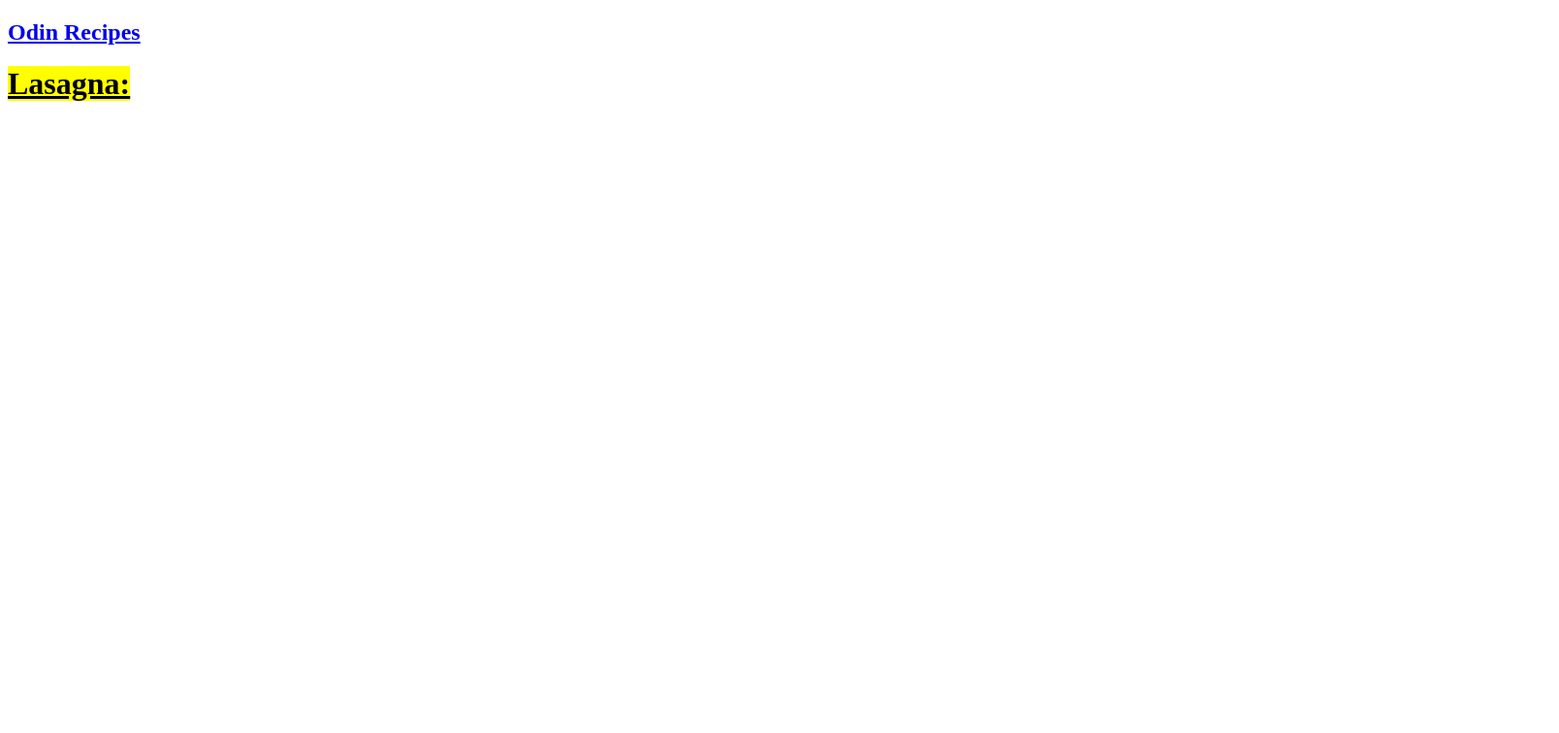
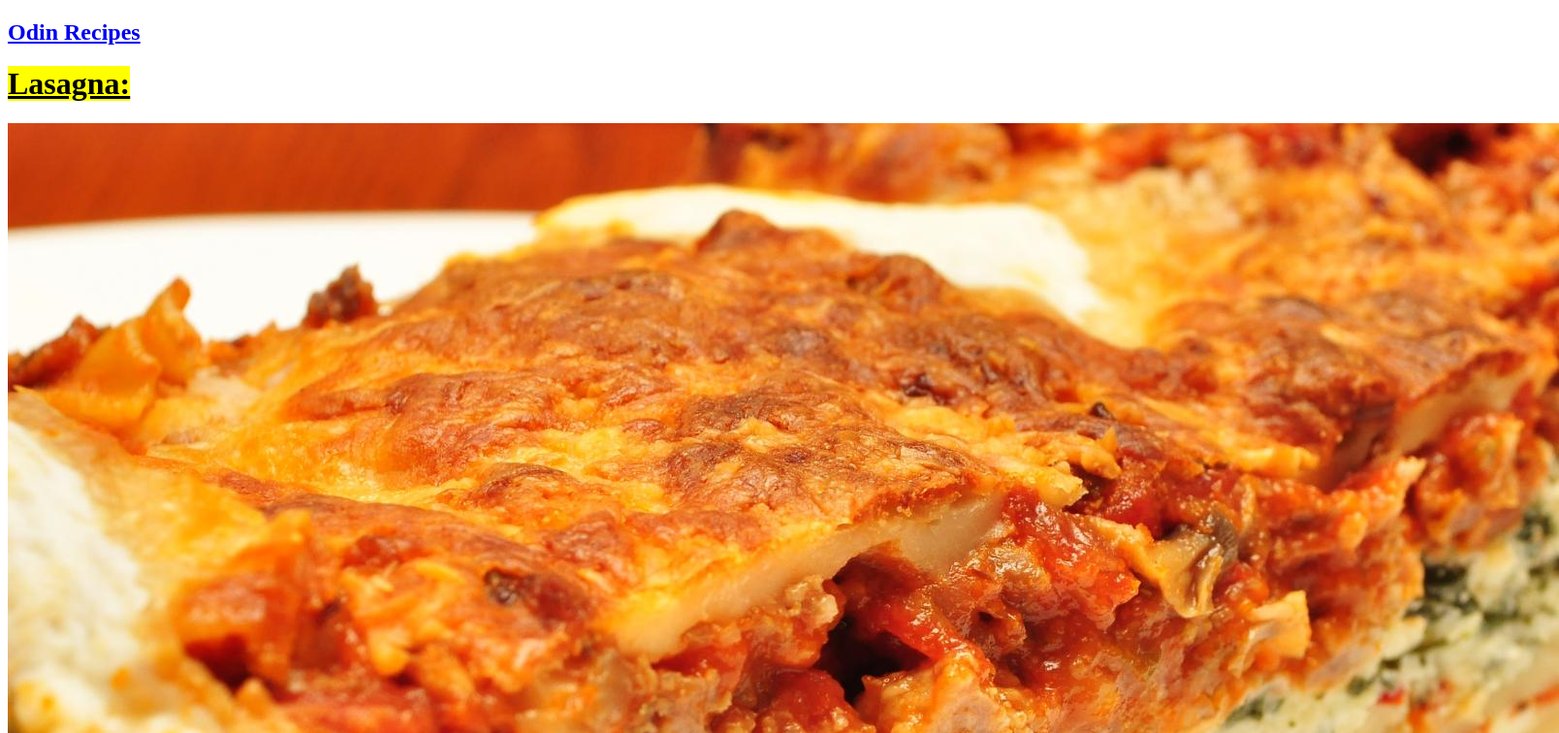
Before and after one commit to Sharrrkkk/the-odin-project, a plain HTML site: page project-recipes/recipes/lasagna.html in a window 1280 px wide. Shown: the top 756 px of the page at 97% size, 1608 px wide, since content can reach past the window. Drawn offline with Linux system fonts and the light colour scheme.

Commit message:
feat(images): add Lasagna.jpg and modify lasagna.html

```diff
--- a/project-recipes/recipes/lasagna.html
+++ b/project-recipes/recipes/lasagna.html
@@ -9,7 +9,11 @@
 
 <body>
     <a href="../index.html"><h2>Odin Recipes</h2></a>
+
     <h1><mark><ins>Lasagna:</ins><mark></h1>
+
+    <img src="images/Lasagna.jpg" alt="photo of lasagna" width="1600" height="1301">
+
 </body>
 
 </html>
```
Also changed, not shown: project-recipes/recipes/images/Lasagna.jpg (added).
